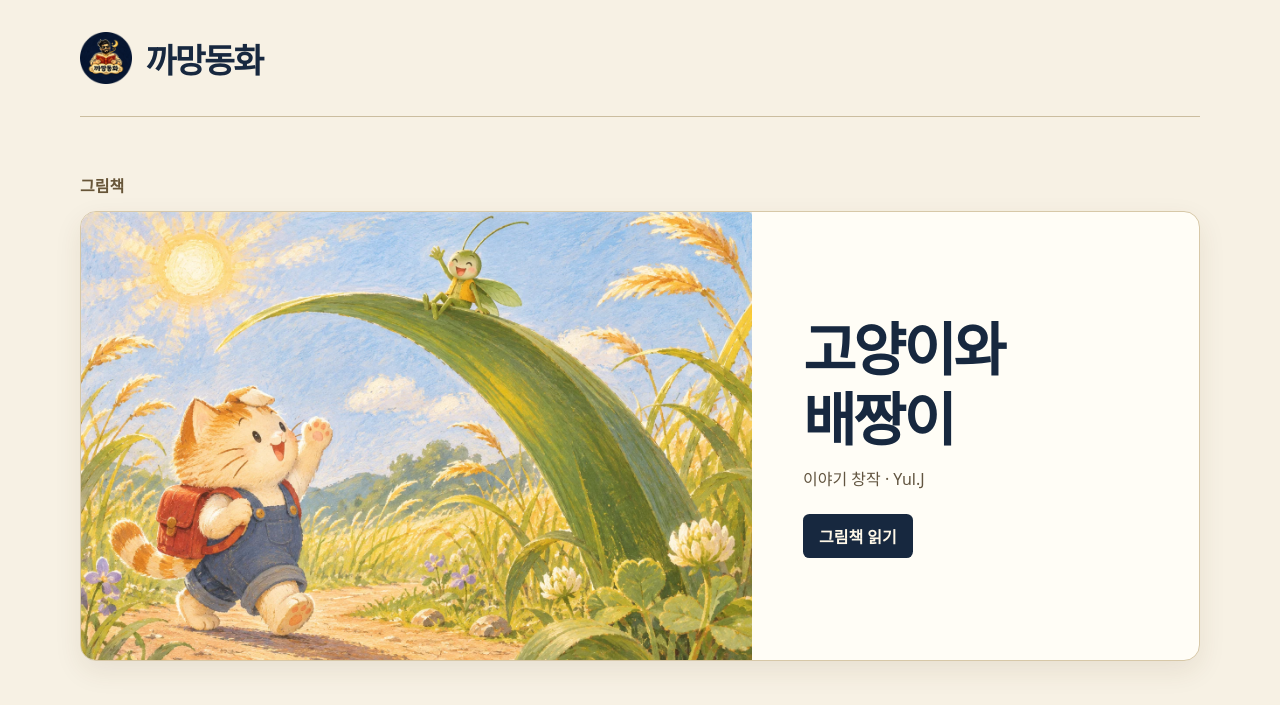
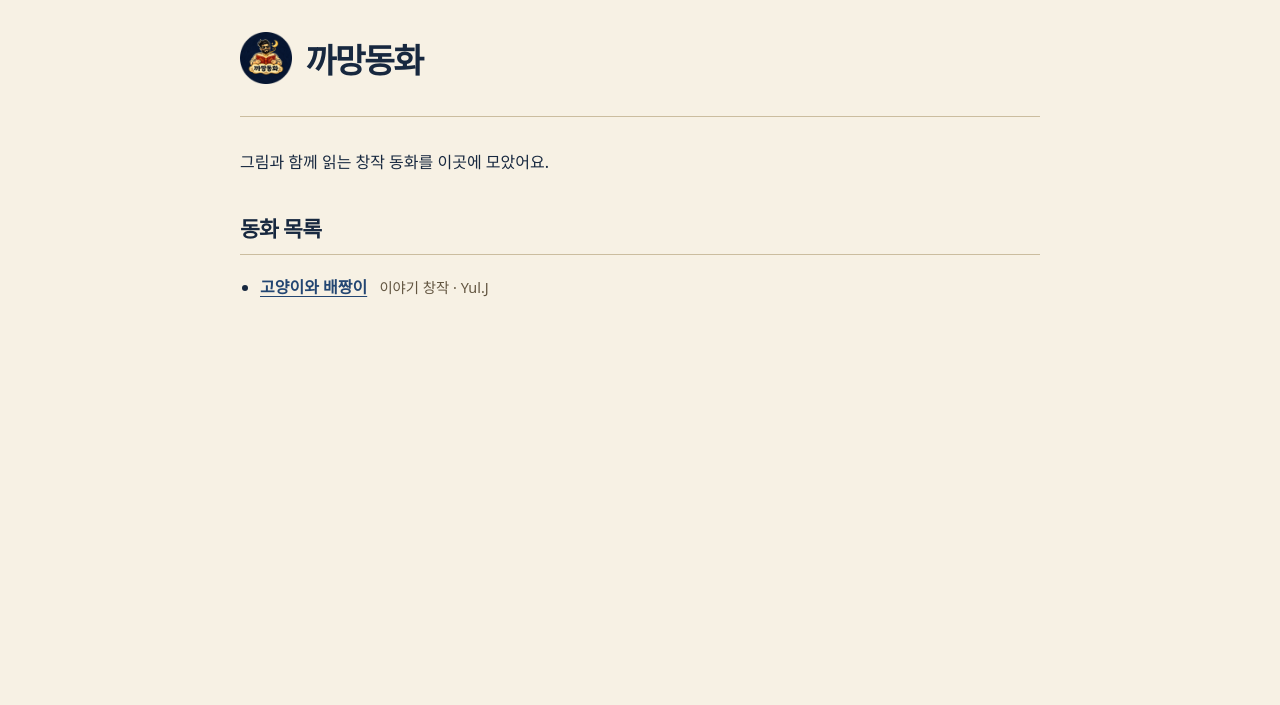
Before and after one commit to kkamangstudio/donghwa, a Jekyll site: the page built from index.html, in a window 1280 px wide. Shown: the top 705 px of the page. Built offline with Jekyll 4.4.1, drawn with Linux system fonts in a browser that asks for light colours.

Commit message:
Show a simple story list on the 까망동화 homepage

```diff
--- a/assets/home.css
+++ b/assets/home.css
@@ -11,7 +11,7 @@
 body { margin: 0; }
 
 .shell {
-  width: min(70rem, calc(100% - 2 * clamp(1rem, 5vw, 4rem)));
+  width: min(50rem, calc(100% - 2 * clamp(1rem, 5vw, 3rem)));
   margin-inline: auto;
 }
 
@@ -28,82 +28,53 @@ body { margin: 0; }
   flex: none;
 }
 
-h1, h2, h3 { margin: 0; }
-
 .site-header h1 {
+  margin: 0;
   font-size: clamp(1.5rem, 4vw, 2.1rem);
   font-weight: 750;
   letter-spacing: -0.05em;
 }
 
-main { padding-block: clamp(1.5rem, 5vw, 3.5rem) 3rem; }
-
-.shelf-title {
-  margin-bottom: 0.9rem;
-  font-size: 1rem;
-  font-weight: 700;
-  color: #675538;
+main {
+  padding-block: clamp(1.25rem, 4vw, 2rem) 3rem;
+  line-height: 1.65;
 }
 
-.book-card {
-  display: grid;
-  grid-template-columns: minmax(0, 3fr) minmax(0, 2fr);
-  align-items: center;
-  overflow: hidden;
-  border: 1px solid #d7c8a8;
-  border-radius: 1rem;
-  background: #fffdf6;
-  box-shadow: 0 10px 28px #4a351417;
-  color: inherit;
-  text-decoration: none;
+.introduction {
+  margin: 0 0 2.25rem;
 }
 
-.book-card + .book-card { margin-top: 1.2rem; }
-
-.book-cover {
-  width: 100%;
-  height: auto;
-  display: block;
-  align-self: stretch;
-  object-fit: cover;
-  background: #ddd4af;
+#story-list-title {
+  margin: 0;
+  padding-bottom: 0.45rem;
+  border-bottom: 1px solid #cbbd9f;
+  font-size: 1.35rem;
+  letter-spacing: -0.035em;
 }
 
-.book-info { padding: clamp(1.3rem, 4vw, 3.8rem); }
-
-.book-info h3 {
-  font-family: Georgia, "AppleMyungjo", Batang, serif;
-  font-size: clamp(1.8rem, 4.5vw, 3.6rem);
-  line-height: 1.22;
-  letter-spacing: -0.05em;
+.story-list {
+  margin: 0.6rem 0 0;
+  padding-inline-start: 1.25rem;
 }
 
-.book-info p {
-  margin: 0.8rem 0 1.45rem;
-  color: #625540;
-  font-size: 1rem;
-  line-height: 1.5;
+.story-list a {
+  display: inline-block;
+  padding-block: 0.55rem;
+  color: #234672;
+  font-weight: 650;
+  text-underline-offset: 0.18em;
 }
 
-.read-label {
-  display: inline-flex;
-  align-items: center;
-  min-height: 2.75rem;
-  padding: 0.55rem 1rem;
-  border-radius: 0.4rem;
-  background: #17283f;
-  color: #fff8e8;
-  font-weight: 700;
+.story-list a:hover { color: #754b1a; }
+
+.story-list a:focus-visible {
+  outline: 2px solid #825619;
+  outline-offset: 3px;
 }
 
-.book-card:hover .read-label { background: #334963; }
-
-.book-card:focus-visible {
-  outline: 3px solid #825619;
-  outline-offset: 4px;
+.story-author {
+  display: inline-block;
+  margin-inline-start: 0.5rem;
+  color: #625540;
+  font-size: 0.9rem;
 }
-
-@media (max-width: 42rem) {
-  .book-card { grid-template-columns: minmax(0, 1fr); }
-  .book-info { padding: 1.35rem; }
-}
--- a/index.html
+++ b/index.html
@@ -17,21 +17,23 @@
   </header>
 
   <main class="shell">
-    <h2 class="shelf-title">그림책</h2>
-    {% for book in site.books %}
-      {% assign cover = book.scenes | first %}
-      {% assign image_dir = book.url | prepend: '/assets' %}
-      <a class="book-card" href="{{ book.url | relative_url }}">
-        <img class="book-cover" src="{{ cover.image | prepend: image_dir | relative_url }}" alt="" width="1536" height="1024">
-        <div class="book-info">
-          <h3>{{ book.title | escape }}</h3>
-          <p>이야기 창작 · {{ book.author | escape }}</p>
-          <span class="read-label">그림책 읽기</span>
-        </div>
-      </a>
-    {% else %}
-      <p>아직 공개된 그림책이 없어요.</p>
-    {% endfor %}
+    <p class="introduction">그림과 함께 읽는 창작 동화를 이곳에 모았어요.</p>
+
+    <section aria-labelledby="story-list-title">
+      <h2 id="story-list-title">동화 목록</h2>
+      {% if site.books.size > 0 %}
+        <ul class="story-list">
+          {% for book in site.books %}
+            <li>
+              <a href="{{ book.url | relative_url }}">{{ book.title | escape }}</a>
+              <span class="story-author">이야기 창작 · {{ book.author | escape }}</span>
+            </li>
+          {% endfor %}
+        </ul>
+      {% else %}
+        <p>아직 공개된 동화가 없어요.</p>
+      {% endif %}
+    </section>
   </main>
 </body>
 </html>
```
